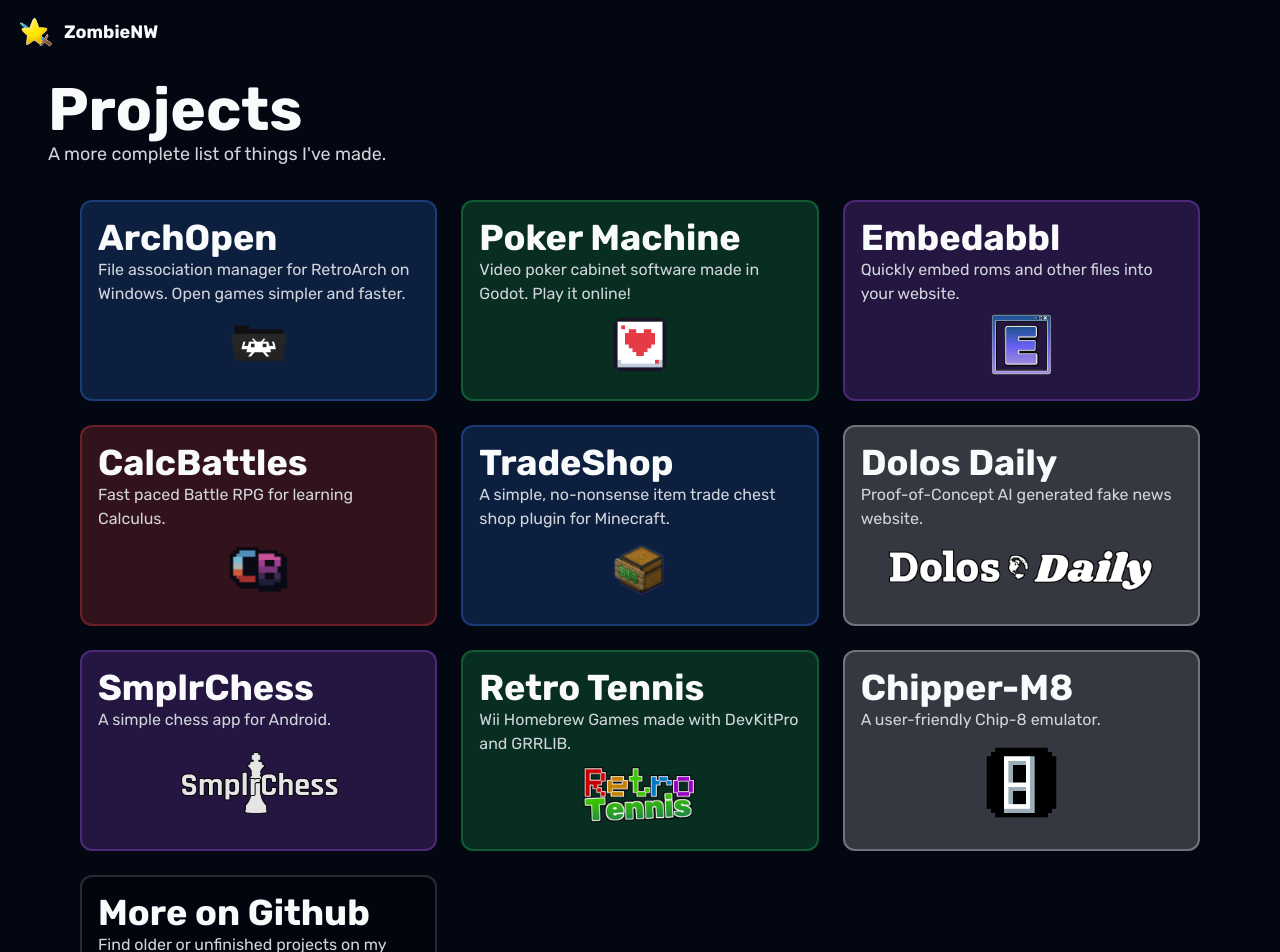
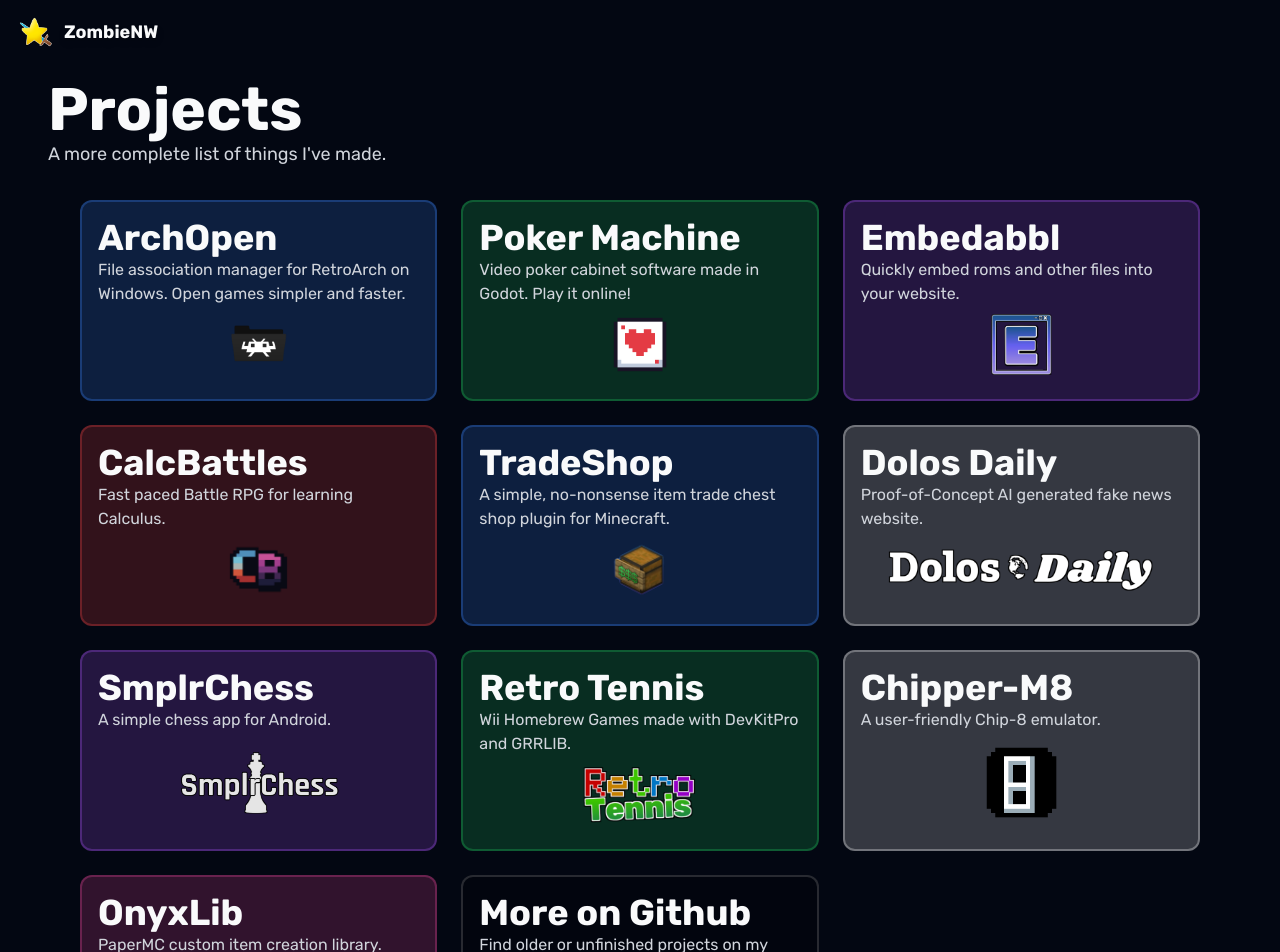
Before and after one commit to ZombieNW/ZombieNW.github.io, a SvelteKit app: page /projects in a window 1280 px wide. Shown: the top 952 px of the page. Built offline with nearby package versions, Linux system fonts and the light colour scheme.

Commit message:
Add OnyxLib to projects page

```diff
--- a/src/routes/projects/+page.svelte
+++ b/src/routes/projects/+page.svelte
@@ -33,7 +33,7 @@
 			description="Quickly embed roms and other files into your website."
 			color="purple"
 			img="./assets/embedabbl/icon.png"
-			link="/embedabbl"
+			link="https://embedabbl.zombienw.com/"
 		/>
 		<ProjectCard
 			title="CalcBattles"
@@ -78,6 +78,13 @@
 			link="/chipperm8"
 		/>
 		<ProjectCard
+			title="OnyxLib"
+			description="PaperMC custom item creation library."
+			color="pink"
+			img="./assets/onyxlib/icon.png"
+			link="https://onyx.zombienw.com/"
+		/>
+		<ProjectCard
 			title="More on Github"
 			description="Find older or unfinished projects on my GitHub profile."
 			color="black"
```
